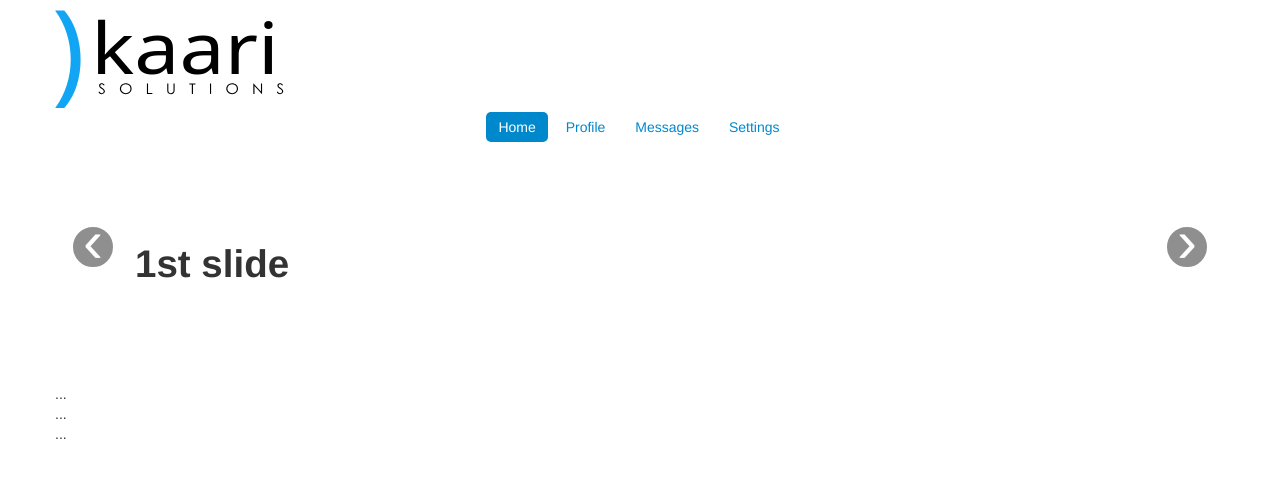
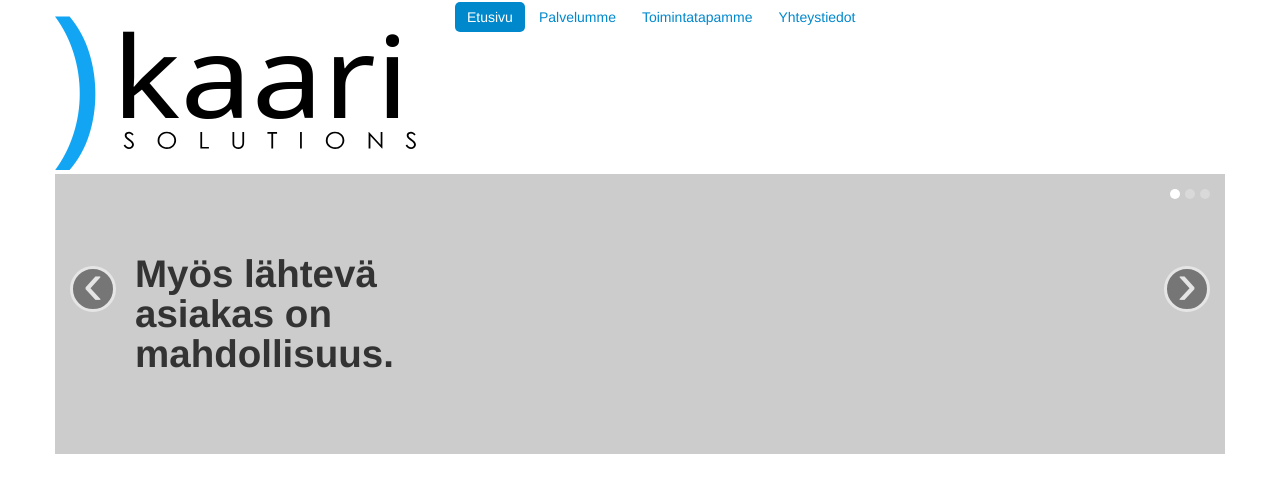
Before and after one commit to jpaaso/bootstrap, a PHP site: page / in a window 1280 px wide. Shown: the top 493 px of the page. Run offline with PHP 8.4, Linux system fonts and the light colour scheme.

Commit message:
Some content added

```diff
--- a/index.html
+++ b/index.html
@@ -10,17 +10,24 @@
 </head>
 <body>
 <div class="container tabbable">
-    <a href="#home" class="logo"><img src="img/kaari-logo.svg"></a>
-    <!-- Tabs -->
-    <ul class="nav nav-pills">
-      <li class="active"><a href="#home" data-toggle="tab">Home</a></li>
-      <li><a href="#profile" data-toggle="tab">Profile</a></li>
-      <li><a href="#messages" data-toggle="tab">Messages</a></li>
-      <li><a href="#settings" data-toggle="tab">Settings</a></li>
-    </ul>
-
+	<div class="row header">
+	  <div class="span4">
+			<a href="#" class="logo"><img src="img/kaari-logo.svg"></a>
+	  </div>
+	  <div class="span8 tabParent">
+		<div class="tabList">
+			<!-- Tabs -->
+			<ul class="nav nav-pills">
+			  <li class="active"><a href="#Etusivu" data-toggle="tab">Etusivu</a></li>
+			  <li><a href="#Palvelumme" data-toggle="tab">Palvelumme</a></li>
+			  <li><a href="#Toimintatapamme" data-toggle="tab">Toimintatapamme</a></li>
+			  <li><a href="#Yhteystiedot" data-toggle="tab">Yhteystiedot</a></li>
+			</ul>
+		</div>
+	  </div>
+	</div>
     <div class="tab-content">
-      <div class="tab-pane active" id="home">
+      <div class="tab-pane active" id="Etusivu">
         <div id="myCarousel" class="carousel slide sliderCustom">
           <ol class="carousel-indicators">
             <li data-target="#myCarousel" data-slide-to="0" class="active"></li>
@@ -29,20 +36,31 @@
           </ol>
           <!-- Carousel items -->
           <div class="carousel-inner">
-            <div class="active item"><h1>1st slide</h1></div>
-            <div class="item"><h1>2st slide</h1></div>
-            <div class="item"><h1>3nd slide</h1></div>
+            <div class="active item"><h1>My&ouml;s l&auml;htev&auml; <br>asiakas on <br>mahdollisuus.</h1></div>
+            <div class="item"><h1>Tuomme <br>asiakkaat <br>luoksesi.</h1></div>
+            <div class="item"><h1>Yhdess&auml; <br>onnistumme <br>paremmin.</h1></div>
+			<div class="item"><h1>Numeroiden <br>taakse tarvitaan <br>asiakasl&auml;ht&ouml;isi&auml; <br>onnistumisia.</h1></div>
+			<div class="item"><h1>Menestyksen <br>edellytyksen&auml; <br>on tyytyv&auml;inen <br>asiakas.</h1></div>
           </div>
           <!-- Carousel nav -->
           <a class="carousel-control left" href="#myCarousel" data-slide="prev">&lsaquo;</a>
           <a class="carousel-control right" href="#myCarousel" data-slide="next">&rsaquo;</a>
         </div>
       </div>
-    </div>
+	  <div class="tab-pane" id="Palvelumme">
+	  <h4>Palvelumme</h4>
+	  <ul><li>Myynnin kehitys</li><li>Uusasiakashankinta</li><li>Myyntipalvelut</li><li>Poistumanesto</li><li>Asiakkuuksien hallinta</li></ul>
+		  <p>
+			L&auml;ht&ouml;kohtamme on aina tuloksellisen myynnin rakentaminen kustannustehokkaasti, yrityksesi asiakkaita ajatellen.
+			Kaikki palvelumme r&auml;&auml;t&auml;l&ouml;id&auml;&auml;n aina yrityksenne tarpeiden mukaisiksi. Myynti on meille intohimo,
+			siksi kaikkien palveluidemme ydin on aina ammattitaito ja laatu.
+		  </p>
+	  </ul>
 
-  <div class="tab-pane" id="profile">...</div>
-  <div class="tab-pane" id="messages">...</div>
-  <div class="tab-pane" id="settings">...</div>
+	  </div>
+	  <div class="tab-pane" id="Toimintatapamme"> content</div>
+	  <div class="tab-pane" id="Yhteystiedot">Yhteystiedot content</div>
+	</div>
 </div>
 
 <!-- Le javascript
--- a/styles.css
+++ b/styles.css
@@ -11,18 +11,30 @@
 	background-size: "80%";
 }
 .container a img {
-	height: 20%;
-	width: 20%;
+	height: 100%;
+	width: 100%;
 	text-align: center;
 }
-
+.carousel-inner {
+	background-color:#CCC;
+}
+/*
 .nav-tabs > li, .nav-pills > li {
     float:none;
     display:inline-block;
-    *display:inline; /* ie7 fix */
-     zoom:1; /* hasLayout ie7 trigger */
+    *display:inline;
+     zoom:1;
 }
 
 .nav-tabs, .nav-pills {
-    text-align:center;
+    text-align:left;
+}*/
+/*
+.tabParent {
+	position:relative;
 }
+.tabList {
+   position:absolute;
+   bottom:0;
+   left:0;
+}*/
```
